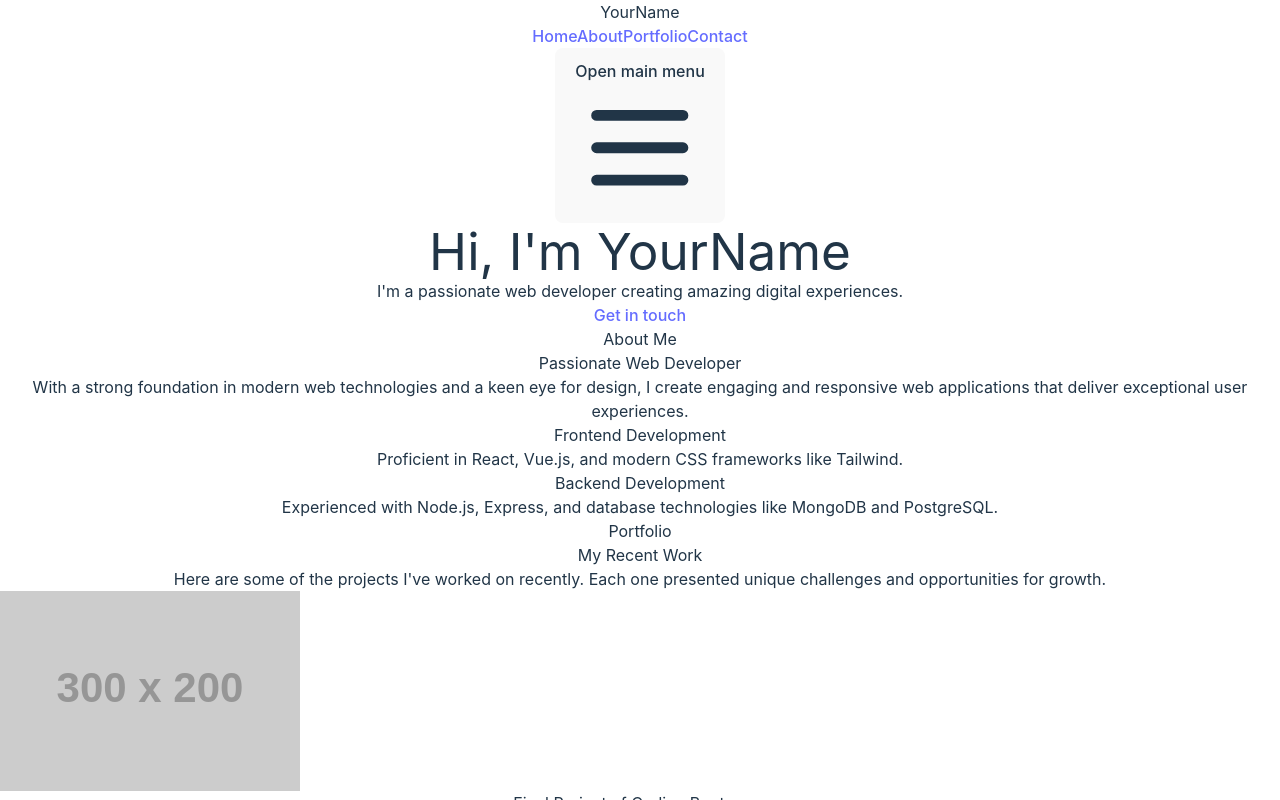
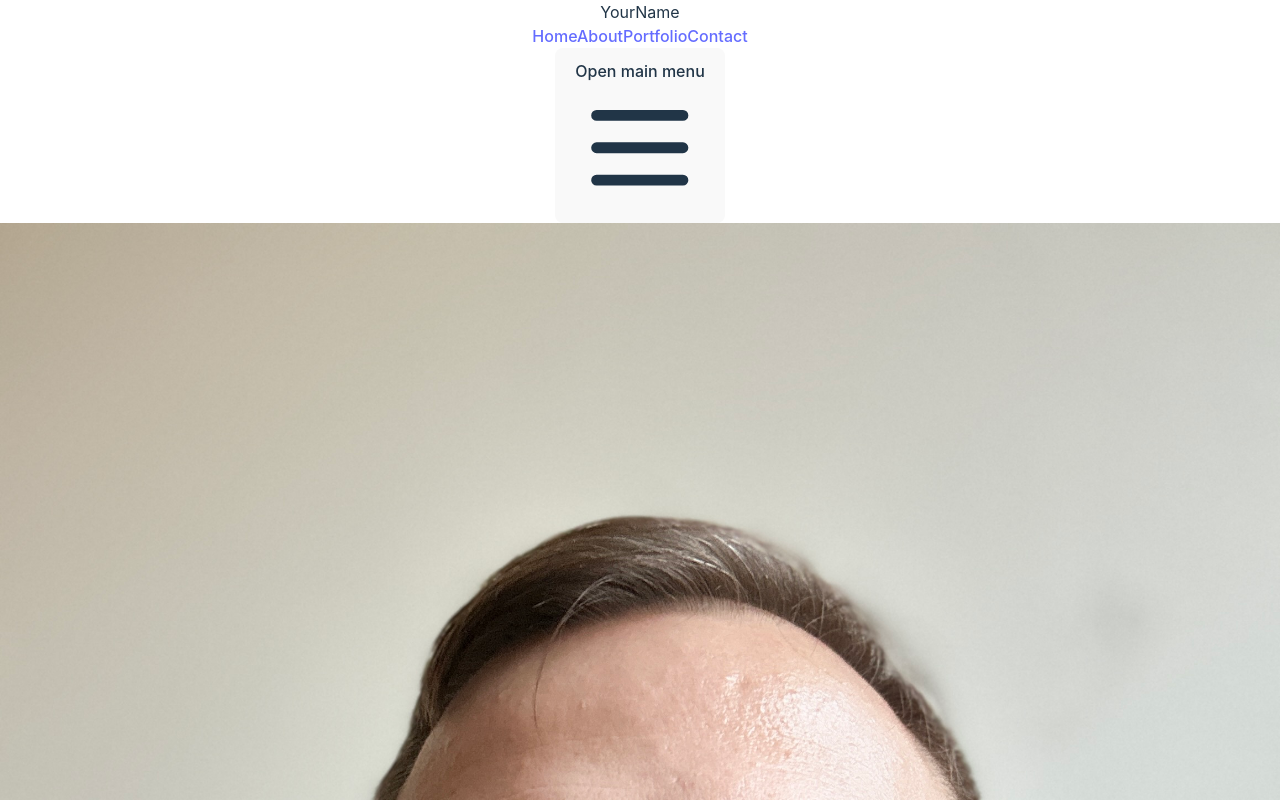
Before and after one commit to tomislav-varga/portfolio-page, a React (Vite) app: page / in a window 1280 px wide. Shown: the top 800 px of the page. Built offline with nearby package versions, Linux system fonts and the light colour scheme.

Commit message:
add: image and adjust styling

```diff
--- a/src/components/Hero.jsx
+++ b/src/components/Hero.jsx
@@ -3,9 +3,10 @@ import React from 'react';
 const Hero = () => {
   return (
     <div className="bg-gray-900 text-white">
-      <div className="max-w-7xl mx-auto py-12 px-4 sm:px-6 lg:px-8 flex flex-col items-center justify-center min-h-screen">
+      <div className="max-w-7xl mx-auto px-4 sm:px-6 lg:px-8 flex flex-col items-center min-h-screen py-6 pt-60">
+        <img src="IMG_1387.jpg" alt="Tomi" className="w-48 h-48 rounded-full mb-8 object-cover" />
         <h1 className="text-4xl font-extrabold tracking-tight sm:text-5xl md:text-6xl">
-          Hi, I'm <span className="text-indigo-600">YourName</span>
+          Hi, I'm <span className="text-indigo-600">Tomi</span>
         </h1>
         <p className="mt-6 text-xl max-w-3xl text-center">
           I'm a passionate web developer creating amazing digital experiences.
@@ -22,5 +23,5 @@ const Hero = () => {
     </div>
   );
 };
-
-export default Hero;
+{/* <div class="max-w-7xl mx-auto px-4 sm:px-6 lg:px-8 flex flex-col items-center min-h-screen py-6"><img src="public/IMG_1387.jpg" alt="Tomi" class="w-48 h-48 rounded-full mb-8 object-cover"><h1 class="text-4xl font-extrabold tracking-tight sm:text-5xl md:text-6xl">Hi, I'm <span class="text-indigo-600">Tomi</span></h1><p class="mt-6 text-xl max-w-3xl text-center">I'm a passionate web developer creating amazing digital experiences.</p><div class="mt-10"><a href="#contact" class="px-8 py-3 border border-transparent text-base font-medium rounded-md text-white bg-indigo-600 hover:bg-indigo-700 md:py-4 md:text-lg md:px-10">Get in touch</a></div></div>
+ */}export default Hero;
```
Also changed, not shown: public/IMG_1387.jpg (added).
